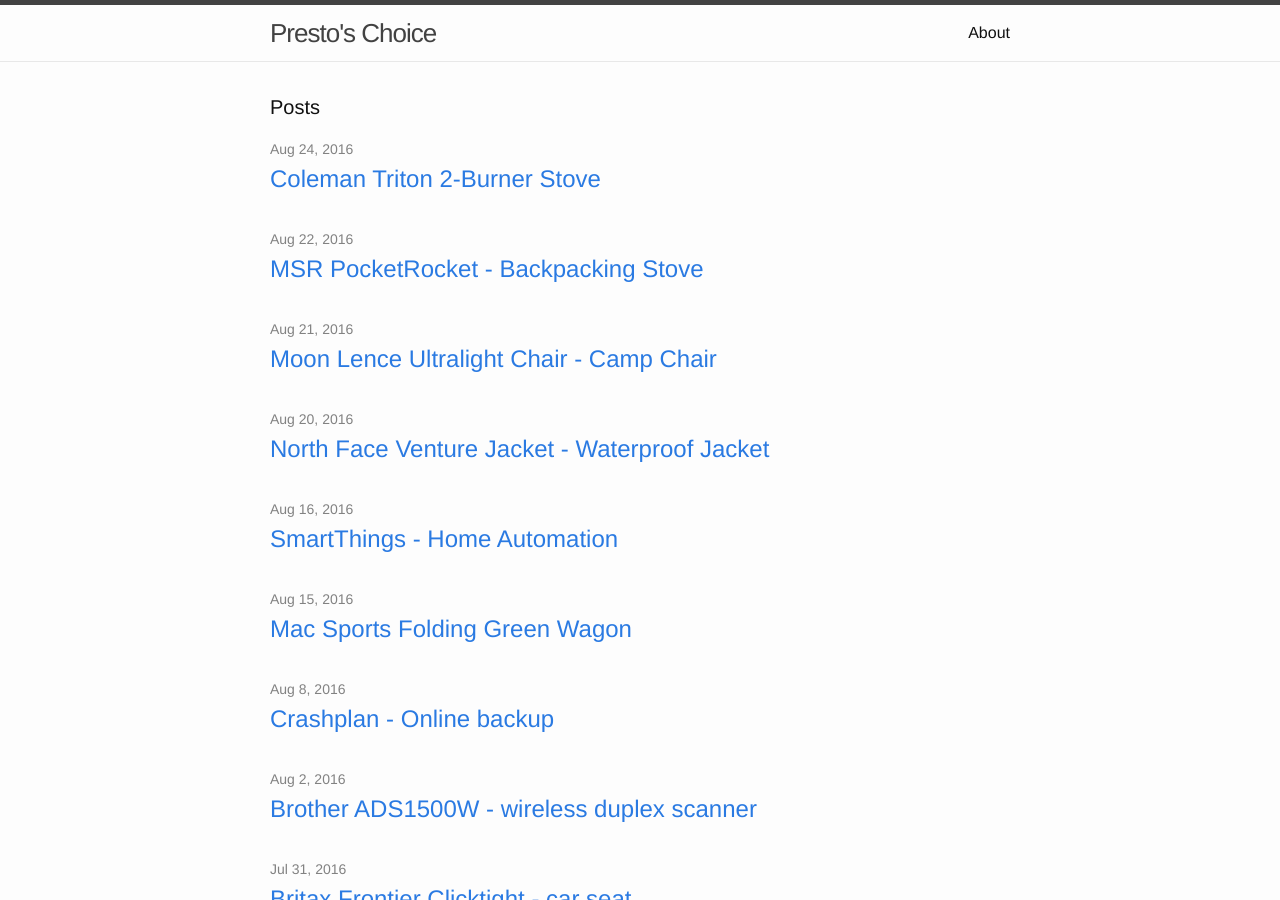
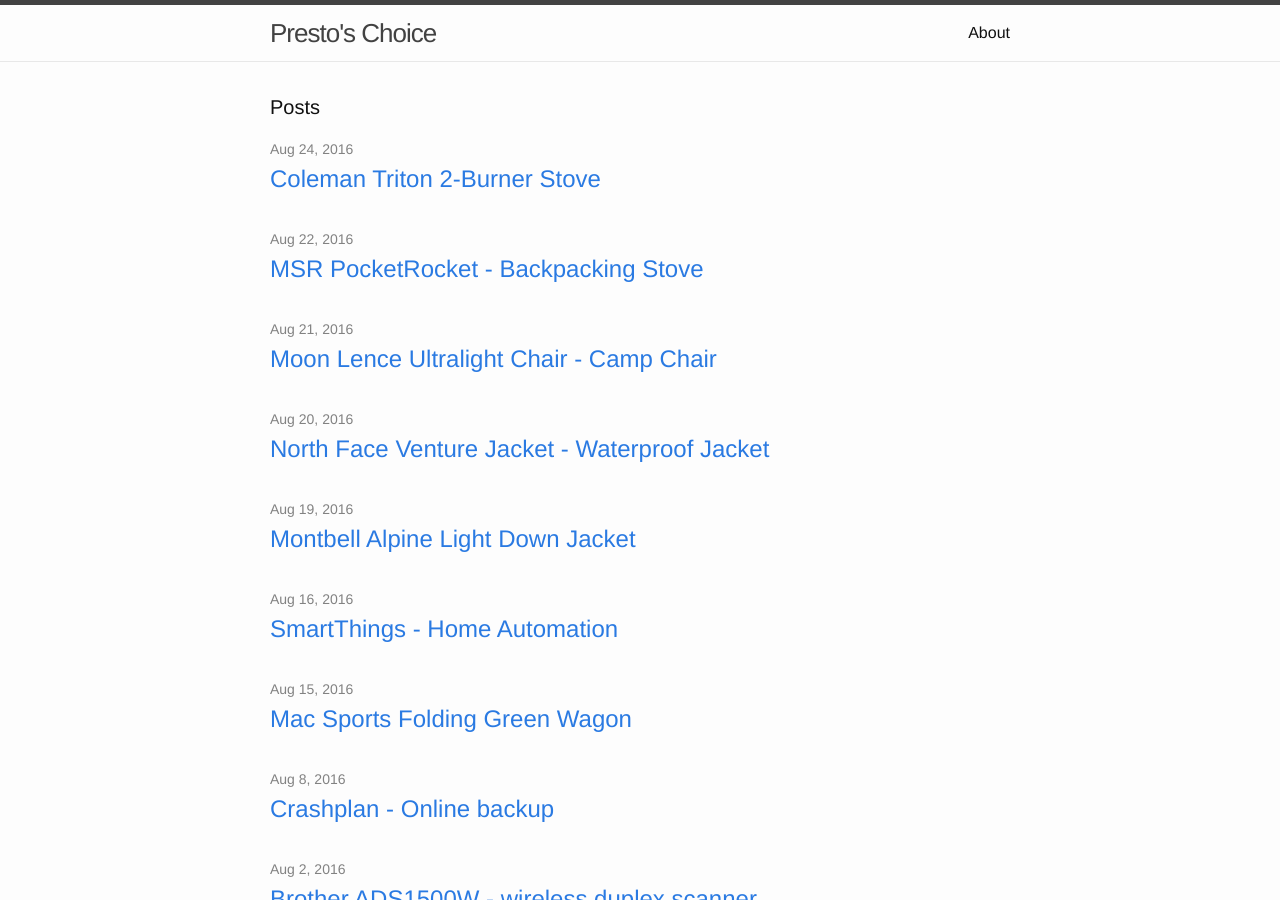
Before and after one commit to presto8/prestoschoice, a Jekyll site: the page built from index.html, in a window 1280 px wide and 900 px high. Built offline with Jekyll 4.4.1, drawn with Linux system fonts in a browser that asks for light colours.

Commit message:
down jacket

```diff
--- /dev/null
+++ b/_posts/2016-08-19-montbell-alpine-light.md
@@ -0,0 +1,11 @@
+---
+layout: post
+title:  "Montbell Alpine Light Down Jacket"
+date:   2016-08-19
+---
+
+| Product name | Montbell Alpine Light Down Jacket |
+| Category     | Hiking, Camping                   |
+| Price paid   |                                   |
+| Buy now      |                                   |
+{:.summary}
```
Also changed, not shown: _posts/2016-07-02-toto-drake-ii.md (+5 -2 lines), _posts/2016-08-20-northface-venture.md (renamed from _posts/2016-08-20-northfast-jacket.md).
